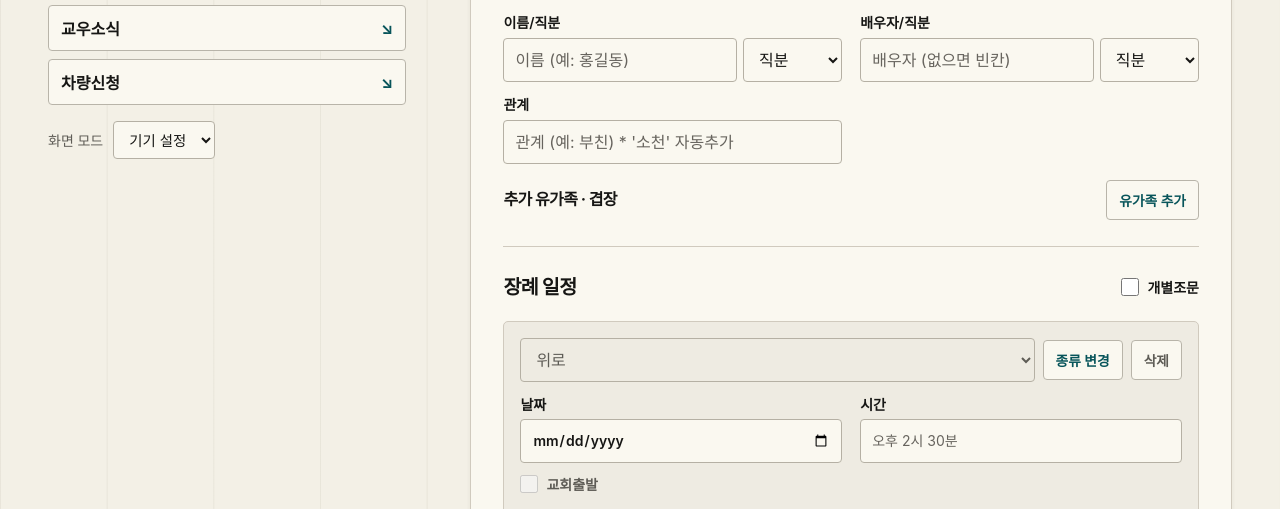
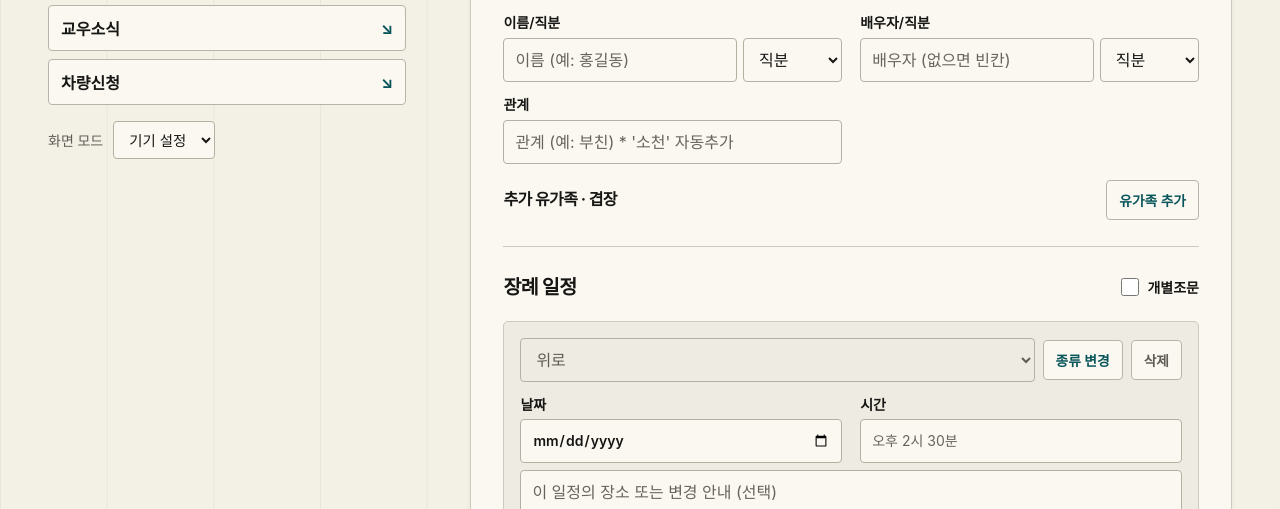
Before and after one commit to ssung123-del/funeral-app, a plain HTML site: page index.html in a window 1280 px wide. Shown: the part 285-794 px from the top of the page. Drawn offline with nearby package versions, Linux system fonts and the light colour scheme; a web font is replaced by a local one.

Commit message:
교회출발 체크박스 제거 및 일반 조문 자동 표기

```diff
--- a/index.html
+++ b/index.html
@@ -606,15 +606,10 @@
       row.querySelector(".change-kind").hidden = !locked;
     }
 
-    function refreshDeparture(row, individual) {
-      const checkbox = row.querySelector("[type=checkbox]");
+    function refreshScheduleTime(row, individual) {
       const time = row.querySelector(".event-time");
       time.hidden = individual && row.querySelector(".kind").value === "발인";
       time.disabled = time.hidden;
-      checkbox.disabled = individual || !time.value.trim();
-      checkbox.checked = !checkbox.disabled && checkbox.dataset.preferred !== "false";
-      checkbox.parentElement.title = individual ? "개별조문은 교회출발을 표시하지 않습니다." :
-        checkbox.disabled ? "출발 시각을 입력하면 선택할 수 있습니다." : "";
     }
 
     function addSchedule(container, data = {}) {
@@ -632,17 +627,12 @@
           <label>날짜<input type="date" aria-label="일정 날짜"></label>
           <label>시간<input type="text" class="event-time" aria-label="일정 시간 직접 입력 (선택)" placeholder="오후 2시 30분"></label>
         </div>
-        <label class="check-line"><input type="checkbox"> 교회출발</label>
         <input class="place" aria-label="이 일정의 장소 또는 변경 안내" placeholder="이 일정의 장소 또는 변경 안내 (선택)">`;
       row.querySelector(".kind").value = data.kind || "위로";
       row.querySelector("[type=date]").value = data.date || "";
       row.querySelector(".event-time").value = formatTimeLong(parseTime(data.time));
-      const depart = row.querySelector("[type=checkbox]");
-      depart.dataset.preferred = String(data.preferDeparture ?? true);
-      depart.addEventListener("change", () => { depart.dataset.preferred = String(depart.checked); });
-      row.querySelector(".event-time").addEventListener("input", () => refreshDeparture(row, isIndividualVisit(container)));
-      row.querySelector(".kind").addEventListener("change", () => refreshDeparture(row, isIndividualVisit(container)));
-      refreshDeparture(row, isIndividualVisit(container));
+      row.querySelector(".kind").addEventListener("change", () => refreshScheduleTime(row, isIndividualVisit(container)));
+      refreshScheduleTime(row, isIndividualVisit(container));
       row.querySelector(".place").value = data.place || "";
       const kind = row.querySelector(".kind");
       const changeKind = row.querySelector(".change-kind");
@@ -666,9 +656,8 @@
         const place = row.querySelector(".place").value.trim();
         if (!date && !time && !place) continue;
         if (!date) throw new Error(kind + " 날짜를 입력해 주세요.");
-        const preferDeparture = row.querySelector("[type=checkbox]").dataset.preferred !== "false";
-        const depart = !isIndividualVisit(container) && Boolean(time) && preferDeparture;
-        events.push({ kind, date, time, place, depart, preferDeparture });
+        const depart = !isIndividualVisit(container) && Boolean(time);
+        events.push({ kind, date, time, place, depart });
       }
       const order = ["위로", "입관", "천국환송", "발인"];
       return events.sort((a, b) => a.date.localeCompare(b.date) ||
@@ -843,7 +832,7 @@
           }
           for (const item of container.children) {
             refreshKind(item, container);
-            refreshDeparture(item, visit.checked);
+            refreshScheduleTime(item, visit.checked);
           }
         });
       }
```
Also changed, not shown: 1 other file.
